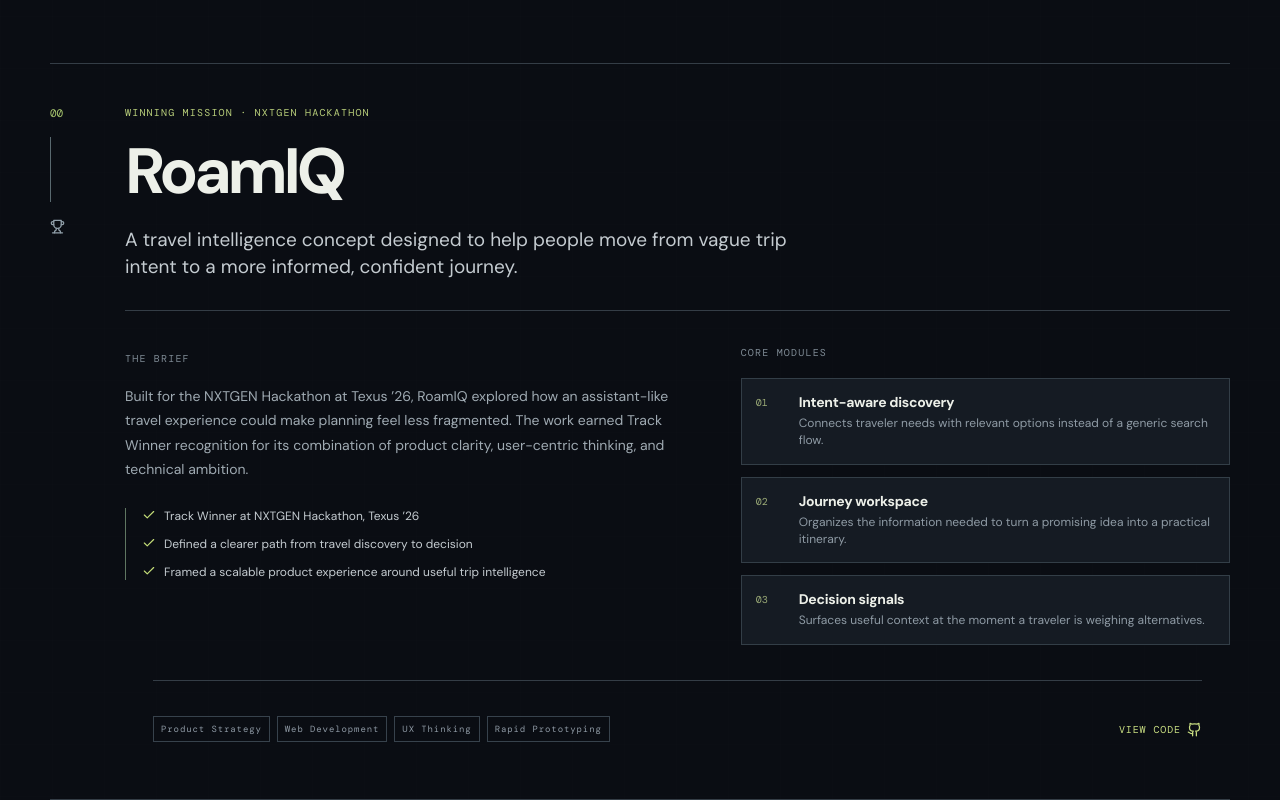
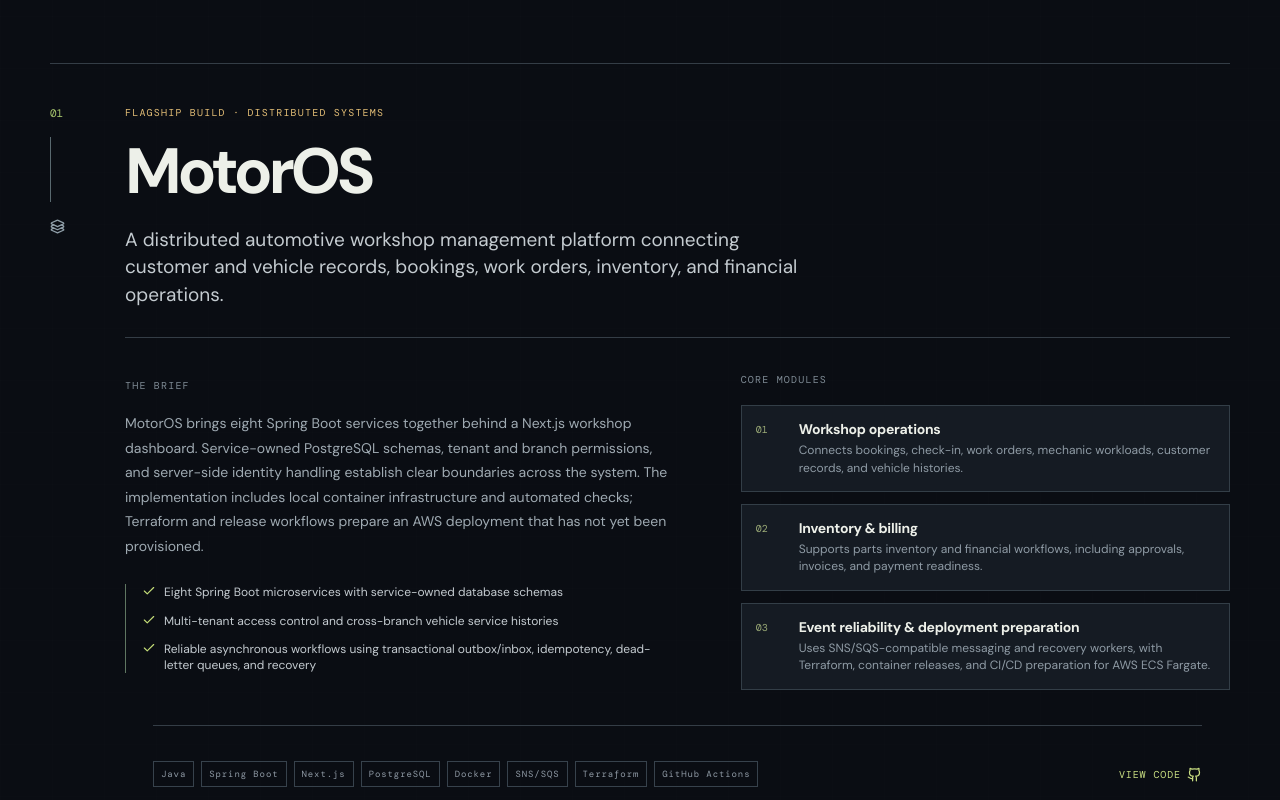
Before and after one commit to Sidtheogdeveloper/My-Portfolio, a React (Vite) app: page /projects in a window 1280 px wide. Shown: the part 660-1460 px from the top of the page. Built offline with nearby package versions, Linux system fonts and the light colour scheme; a web font is replaced by a local one.

Commit message:
Add MotorOS FlowPilot and MyRoutine projects

```diff
--- a/src/App.tsx
+++ b/src/App.tsx
@@ -7,24 +7,23 @@ import {
 
 const projects = [
   {
-    number: '01', title: 'ProjectGenius', type: 'AI PRODUCT DESIGN',
+    number: '01', title: 'MotorOS', type: 'DISTRIBUTED SYSTEMS · FLAGSHIP BUILD',
+    description: 'An automotive workshop platform with eight Spring Boot microservices, multi-tenant access control, and reliable event-driven workflows spanning bookings, inventory, and billing.',
+    tags: ['Java', 'Spring Boot', 'Next.js', 'PostgreSQL', 'Docker'],
+    github: 'https://github.com/Sidtheogdeveloper/motoros', color: 'gold'
+  },
+  {
+    number: '02', title: 'RoamIQ', type: 'AI TRAVEL PLANNING · HACKATHON WINNER',
+    description: 'An AI travel planner with weather-aware itineraries, crowd analytics, Mapbox route optimization, accessibility scoring, and location-based emergency assistance.',
+    tags: ['React', 'TypeScript', 'FastAPI', 'Gemini AI', 'Mapbox'],
+    github: 'https://github.com/Sidtheogdeveloper/RoamIQ', color: 'cyan'
+  },
+  {
+    number: '03', title: 'ProjectGenius', type: 'AI PRODUCT DESIGN',
     description: 'An AI-powered workspace that turns rough ideas into validated plans, practical roadmaps, and build-ready technical direction.',
     tags: ['React', 'TypeScript', 'Supabase', 'AI/ML'],
     github: 'https://github.com/Sidtheogdeveloper/project-genius',
     live: 'https://projectgeniuspro.netlify.app', color: 'violet'
-  },
-  {
-    number: '02', title: 'StockTrader Pro', type: 'DATA + INTELLIGENCE',
-    description: 'A research-oriented investment companion that surfaces market patterns and turns historical data into clear, responsible insights.',
-    tags: ['Machine Learning', 'Financial APIs', 'Analytics'],
-    github: 'https://github.com/Sidtheogdeveloper/StockTradersPro',
-    live: 'https://stocktraderspro.netlify.app', color: 'gold'
-  },
-  {
-    number: '03', title: 'RoamIQ', type: 'HACKATHON WINNER',
-    description: 'A winning travel intelligence concept developed for NXTGEN Hackathon, blending thoughtful product experience with technical execution.',
-    tags: ['Product Strategy', 'Web Development', 'Innovation'],
-    github: 'https://github.com/Sidtheogdeveloper/RoamIQ', color: 'cyan'
   }
 ];
 
@@ -87,7 +86,7 @@ function App() {
             <div><p className="mini-label">CURRENT ROLE</p><h2>CS Engineer<br />in progress</h2><p className="location"><MapPin size={14} /> Chennai, India</p></div>
           </div>
           <div className="stat-row">
-            <div><strong>05+</strong><span>SHIPPED<br />PROJECTS</span></div>
+            <div><strong>09</strong><span>PORTFOLIO<br />PROJECTS</span></div>
             <div><strong>02</strong><span>LIVE<br />PRODUCTS</span></div>
             <div><strong>01</strong><span>HACKATHON<br />WIN</span></div>
           </div>
--- a/src/components/ProjectsPage.tsx
+++ b/src/components/ProjectsPage.tsx
@@ -2,19 +2,27 @@ import { ArrowDownRight, ArrowLeft, Check, ExternalLink, Github, Layers3, Target
 
 const projects = [
   {
-    id: 'roamiq', number: '00', title: 'RoamIQ', classification: 'WINNING MISSION · NXTGEN HACKATHON', accent: 'lime',
-    overview: 'A travel intelligence concept designed to help people move from vague trip intent to a more informed, confident journey.',
-    story: 'Built for the NXTGEN Hackathon at Texus ’26, RoamIQ explored how an assistant-like travel experience could make planning feel less fragmented. The work earned Track Winner recognition for its combination of product clarity, user-centric thinking, and technical ambition.',
-    outcomes: ['Track Winner at NXTGEN Hackathon, Texus ’26', 'Defined a clearer path from travel discovery to decision', 'Framed a scalable product experience around useful trip intelligence'],
-    modules: [
-      ['Intent-aware discovery', 'Connects traveler needs with relevant options instead of a generic search flow.'],
-      ['Journey workspace', 'Organizes the information needed to turn a promising idea into a practical itinerary.'],
-      ['Decision signals', 'Surfaces useful context at the moment a traveler is weighing alternatives.']
-    ],
-    tech: ['Product Strategy', 'Web Development', 'UX Thinking', 'Rapid Prototyping'], github: 'https://github.com/Sidtheogdeveloper/RoamIQ'
+    id: 'motoros', number: '01', title: 'MotorOS', classification: 'FLAGSHIP BUILD · DISTRIBUTED SYSTEMS', accent: 'gold',
+    overview: 'A distributed automotive workshop management platform connecting customer and vehicle records, bookings, work orders, inventory, and financial operations.',
+    story: 'MotorOS brings eight Spring Boot services together behind a Next.js workshop dashboard. Service-owned PostgreSQL schemas, tenant and branch permissions, and server-side identity handling establish clear boundaries across the system. The implementation includes local container infrastructure and automated checks; Terraform and release workflows prepare an AWS deployment that has not yet been provisioned.',
+    outcomes: ['Eight Spring Boot microservices with service-owned database schemas', 'Multi-tenant access control and cross-branch vehicle service histories', 'Reliable asynchronous workflows using transactional outbox/inbox, idempotency, dead-letter queues, and recovery'],
+    modules: [['Workshop operations', 'Connects bookings, check-in, work orders, mechanic workloads, customer records, and vehicle histories.'], ['Inventory & billing', 'Supports parts inventory and financial workflows, including approvals, invoices, and payment readiness.'], ['Event reliability & deployment preparation', 'Uses SNS/SQS-compatible messaging and recovery workers, with Terraform, container releases, and CI/CD preparation for AWS ECS Fargate.']],
+    tech: ['Java', 'Spring Boot', 'Next.js', 'PostgreSQL', 'Docker', 'SNS/SQS', 'Terraform', 'GitHub Actions'], github: 'https://github.com/Sidtheogdeveloper/motoros'
   },
   {
-    id: 'projectgenius', number: '01', title: 'ProjectGenius', classification: 'AI PRODUCT · LIVE', accent: 'violet',
+    id: 'roamiq', number: '02', title: 'RoamIQ', classification: 'WINNING MISSION · NXTGEN HACKATHON', accent: 'lime',
+    overview: 'An AI-powered travel planner with adaptive itineraries, route optimization, accessibility scoring, and location-based emergency assistance.',
+    story: 'Built with a React/TypeScript frontend and Python FastAPI backend, RoamIQ combines Gemini AI planning, weather adaptation, crowd analytics, and Mapbox routing. Elderly-accessibility and child-friendly scoring help tailor trip choices, while an Emergency SOS module surfaces nearby hospitals and police. The project earned Track Winner recognition at the NXTGEN Hackathon, Texus ’26.',
+    outcomes: ['Track Winner at NXTGEN Hackathon, Texus ’26', 'Weather-aware planning with crowd analytics and route optimization', 'Accessibility and child-friendly scoring with emergency location lookup'],
+    modules: [
+      ['Adaptive itineraries', 'Combines AI trip planning with weather adaptation, crowd analytics, and Mapbox-based routes.'],
+      ['Inclusive travel', 'Scores elderly accessibility and child-friendly options to support different traveler needs.'],
+      ['Emergency assistance', 'Provides live location-based hospital and police lookup through an SOS module.']
+    ],
+    tech: ['React', 'TypeScript', 'Python', 'FastAPI', 'Supabase', 'Gemini AI', 'Mapbox'], github: 'https://github.com/Sidtheogdeveloper/RoamIQ'
+  },
+  {
+    id: 'projectgenius', number: '03', title: 'ProjectGenius', classification: 'AI PRODUCT · LIVE', accent: 'violet',
     overview: 'An AI-powered workspace that converts raw ideas into validated project plans, focused roadmaps, and build-ready direction.',
     story: 'ProjectGenius was designed around the early, messy stage of product creation. It helps makers structure their thinking before they commit time and resources—combining technical recommendations, feasibility signals, and iterative AI guidance in one considered workspace.',
     outcomes: ['Transforms rough concepts into structured blueprints', 'Creates milestone-based implementation roadmaps', 'Offers validation and risk-aware guidance for early decisions'],
@@ -22,7 +30,23 @@ const projects = [
     tech: ['React', 'TypeScript', 'Supabase', 'PostgreSQL', 'AI/ML'], github: 'https://github.com/Sidtheogdeveloper/project-genius', live: 'https://projectgeniuspro.netlify.app'
   },
   {
-    id: 'stocktrader', number: '02', title: 'StockTrader Pro', classification: 'DATA INTELLIGENCE · LIVE', accent: 'gold',
+    id: 'flowpilot', number: '04', title: 'FlowPilot', classification: 'CONVERSATIONAL ANALYTICS · RESEARCH PROTOTYPE', accent: 'violet',
+    overview: 'A local conversational workspace that turns questions about CSV and Excel tables into validated, reviewable analysis workflows.',
+    story: 'FlowPilot profiles uploaded tables, asks for clarification when a request is ambiguous, and compiles supported analytical intent into a validated directed acyclic graph (DAG). Independent workers execute approved operations while PostgreSQL coordinates task state, leases, retries, and result versions. Local Qwen3 planning runs through Ollama; the current system is a single-host research prototype.',
+    outcomes: ['CSV and XLSX analysis with explicit worksheet selection and column profiling', 'Reviewable workflow graphs and versioned follow-ups that preserve prior results', 'Independent worker execution with resource-aware scheduling and stale-result rejection'],
+    modules: [['Conversational planning', 'Resolves ambiguous columns, types, dates, and join choices before compiling supported requests into typed operations.'], ['Validated analysis', 'Supports filters, equality joins, grouped and time aggregations, sorting, IQR outliers, and narrative reports without arbitrary generated-code execution.'], ['Workflow coordination', 'Combines PostgreSQL-backed task history, immutable artifacts, leases, bounded retries, and greedy or HEFT-inspired worker placement.']],
+    tech: ['Python', 'FastAPI', 'React', 'TypeScript', 'PostgreSQL', 'Ollama', 'Qwen3', 'Docker'], github: 'https://github.com/Sidtheogdeveloper/FlowPilot'
+  },
+  {
+    id: 'myroutine', number: '05', title: 'MyRoutine', classification: 'NATIVE ANDROID · FITNESS & GAMIFICATION', accent: 'lime',
+    overview: 'An offline Android workout tracker that combines detailed session logging, weekly routines, strength progress, and rewards for consistency.',
+    story: 'Built in Java with Material components and Room/SQLite, MyRoutine brings training into five destinations: Home, Train, Progress, Quests, and You. Its 397-exercise catalog supports routine planning and set logging, while recoverable workout drafts and transactional saves protect unfinished sessions. XP, weekly quests, and milestone achievements turn recorded training into visible progression.',
+    outcomes: ['397 bundled exercises with weekly routines, presets, and freestyle sessions', 'Recoverable workout drafts and atomic session storage with Room/SQLite', 'Training progress, weekly quests, XP levels, and workout CSV export'],
+    modules: [['Workout execution', 'Logs load, reps, set type, optional RPE, and notes, with rest timers, favorites, and previous-session context.'], ['Progress & consistency', 'Tracks training volume, exercise records, estimated one-rep maximum, active-week streaks, and claimable weekly quest rewards.'], ['Offline data ownership', 'Stores workouts locally, supports calendar history and CSV export, and requires no application account or backend. Android system backup settings may still apply.']],
+    tech: ['Java', 'Android', 'Material Components', 'Room', 'SQLite', 'ViewModel'], github: 'https://github.com/Sidtheogdeveloper/MyRoutine'
+  },
+  {
+    id: 'stocktrader', number: '06', title: 'StockTrader Pro', classification: 'DATA INTELLIGENCE · LIVE', accent: 'gold',
     overview: 'A research-oriented investment platform that turns market patterns and historical data into clearer, responsible insights.',
     story: 'StockTrader Pro investigates how machine learning and accessible visual analysis can help users interrogate market history. Rather than treating a model as a crystal ball, the product focuses on surfacing patterns, tracking signals, and providing a more legible research process.',
     outcomes: ['Historical market data analysis', 'Pattern-oriented ML exploration', 'Investment research and portfolio context'],
@@ -30,7 +54,7 @@ const projects = [
     tech: ['Machine Learning', 'React', 'Financial APIs', 'Data Analysis'], github: 'https://github.com/Sidtheogdeveloper/StockTradersPro', live: 'https://stocktraderspro.netlify.app'
   },
   {
-    id: 'ezcabz', number: '03', title: 'EzCabz', classification: 'SYSTEM DESIGN', accent: 'cyan',
+    id: 'ezcabz', number: '07', title: 'EzCabz', classification: 'SYSTEM DESIGN', accent: 'cyan',
     overview: 'A Python-based ride-booking application with intelligent driver assignment and a complete data management backbone.',
     story: 'EzCabz was an exercise in thinking through a familiar service as a system. The project brings booking, driver matching, user data and ride data into one connected application, with an assignment approach that considers time and driver rating.',
     outcomes: ['Driver matching informed by availability and rating', 'API structure for users, drivers and rides', 'End-to-end ride booking flow'],
@@ -38,7 +62,7 @@ const projects = [
     tech: ['Python', 'Django', 'Database Management', 'API Design'], github: 'https://github.com/Sidtheogdeveloper/EzCabz'
   },
   {
-    id: 'budget-tracker', number: '04', title: 'Budget Tracker', classification: 'PERSONAL FINANCE TOOL', accent: 'gold',
+    id: 'budget-tracker', number: '08', title: 'Budget Tracker', classification: 'PERSONAL FINANCE TOOL', accent: 'gold',
     overview: 'A Python-based personal finance application for tracking budgets, organizing expenses, and making spending patterns easier to understand.',
     story: 'This project focused on the fundamentals of a reliable personal finance workflow: simple expense capture, practical budget planning, and efficient database-backed storage. It translates day-to-day transactions into a clearer view of financial habits and goals.',
     outcomes: ['Budget and expense tracking in one workflow', 'Database integration for reliable data storage and retrieval', 'Financial insights through categorization and reporting'],
@@ -46,7 +70,7 @@ const projects = [
     tech: ['Python', 'MySQL', 'Tkinter', 'Data Analytics'], github: 'https://github.com/Sidtheogdeveloper/Budget-Tracker-App'
   },
   {
-    id: 'vehicle-maintenance', number: '05', title: 'Vehicle Maintenance & Driver Assistance', classification: 'INTELLIGENT MOBILITY SYSTEM', accent: 'cyan',
+    id: 'vehicle-maintenance', number: '09', title: 'Vehicle Maintenance & Driver Assistance', classification: 'INTELLIGENT MOBILITY SYSTEM', accent: 'cyan',
     overview: 'An intelligent vehicle monitoring concept that combines maintenance intelligence, alerting, and driver-assistance ideas for safer operations.',
     story: 'The platform examines how connected vehicle signals and data-driven analysis can help surface maintenance needs early while supporting drivers with contextual safety alerts. It brings a future-facing mobility problem into a structured, technically grounded system design.',
     outcomes: ['Predictive maintenance concept for earlier intervention', 'Driver-assistance and safety alert modules', 'Fleet-oriented vehicle health and maintenance visibility'],
@@ -58,7 +82,7 @@ const projects = [
 export default function ProjectsPage() {
   return <main className="site-shell archive-shell">
     <div className="ambient ambient-one" /><div className="grid-overlay" />
-    <header className="archive-nav"><a href="/" className="back-link"><ArrowLeft size={16} /> BACK TO PROFILE</a><span>PROJECT ARCHIVE <b>06</b></span></header>
+    <header className="archive-nav"><a href="/" className="back-link"><ArrowLeft size={16} /> BACK TO PROFILE</a><span>PROJECT ARCHIVE <b>{String(projects.length).padStart(2, '0')}</b></span></header>
     <section className="archive-hero section-wrap">
       <p className="eyebrow"><span className="status-pulse" /> SELECTED BUILDS / 2022—2026</p>
       <h1>From a sharp<br />question to a <em>useful</em> build.</h1>
```
Also changed, not shown: 6 other files (tests, documents, lock files or other folders).
